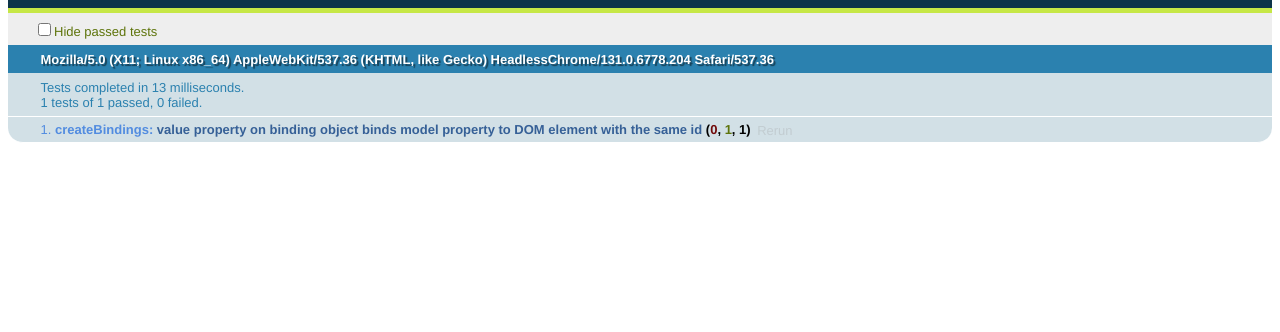
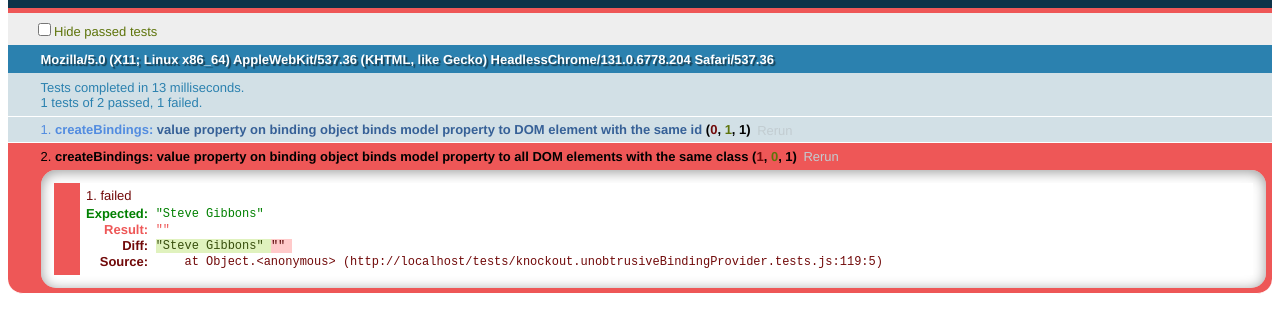
Before and after one commit to bsatrom/Knockout.Unobtrusive, a website: page tests/knockout.unobtrusiveBindingProvider.tets.html in a window 1280 px wide. Shown: the part 48-380 px from the top of the page. Drawn offline with Linux system fonts and the light colour scheme.

```diff
--- a/js/knockout.unobtrusiveBindingProvider.js
+++ b/js/knockout.unobtrusiveBindingProvider.js
@@ -28,14 +28,14 @@
       }
     };
     getFor = function(nd, ctx) {
-      var node, nodeList, _i, _len, _results;
+      var node, nodeList, result, _i, _len;
+      result = {};
       nodeList = fetchAttributes(nd);
-      _results = [];
       for (_i = 0, _len = nodeList.length; _i < _len; _i++) {
         node = nodeList[_i];
-        _results.push(applyBinding(node, ctx));
+        ko.utils.extend(result, applyBinding(node, ctx));
       }
-      return _results;
+      return result;
     };
     inspectAttributes = function(nd) {
       var key;
@@ -62,7 +62,7 @@
       if (bindingAccessor) {
         binding = typeof bindingAccessor === "function" ? bindingAccessor.call(ctx.$data) : bindingAccessor;
       }
-      return console.log(binding);
+      return binding;
     };
     return pub = {
       init: function(model) {
--- a/tests/knockout.unobtrusiveBindingProvider.tests.js
+++ b/tests/knockout.unobtrusiveBindingProvider.tests.js
@@ -82,8 +82,8 @@
 
   }
   test('value property on binding object binds model property to DOM element with the same id', function() {
-    var viewModel = {
-      firstName: ko.observable("Allen")
+    var viewModel = function(name) {
+      this.firstName = ko.observable(name);
     };
 
     var bindings = {
@@ -95,11 +95,28 @@
     };
 
     ko.bindingProvider.instance = ko.unobtrusive.bindingProvider.init(bindings);
-    ko.applyBindings(viewModel);
+    ko.applyBindings(new viewModel("Allen"));
 
-    get('#firstName').setAttribute('value', "Steve")
+    equals(document.getElementById('firstName').value, "Allen");
+  });
 
-    equals(get('#firstName').getAttribute('value'), "Steve");
+  test('value property on binding object binds model property to all DOM elements with the same class', function() {
+    var viewModel = function(name) {
+      this.fullName = ko.observable(name);
+    };
+
+    var bindings = {
+      firstName: function() {
+        return {
+          value: this.fullName
+        }
+      }
+    };
+
+    ko.bindingProvider.instance = ko.unobtrusive.bindingProvider.init(bindings);
+    ko.applyBindings(new viewModel("Steve Gibbons"));
+
+    equals(document.getElementsByClassName('fullName')[0].value, "Steve Gibbons");
   });
 
 })(this);
--- a/tests/knockout.unobtrusiveBindingProvider.tets.html
+++ b/tests/knockout.unobtrusiveBindingProvider.tets.html
@@ -15,6 +15,9 @@
         <div id="qunit-fixture">
             <input type="text" id="firstName" />
 
+            <input type="text" class="fullName" />
+            <input type="text" class="fullName" />
+            <input type="text" class="fullName" />
         </div>
         <script src="../lib/qunit.js"></script>
         <script src="../lib/knockout-latest.debug.js"></script>
```
Also changed, not shown: coffee/knockout.unobtrusiveBindingProvider.coffee (+5 -2 lines).
